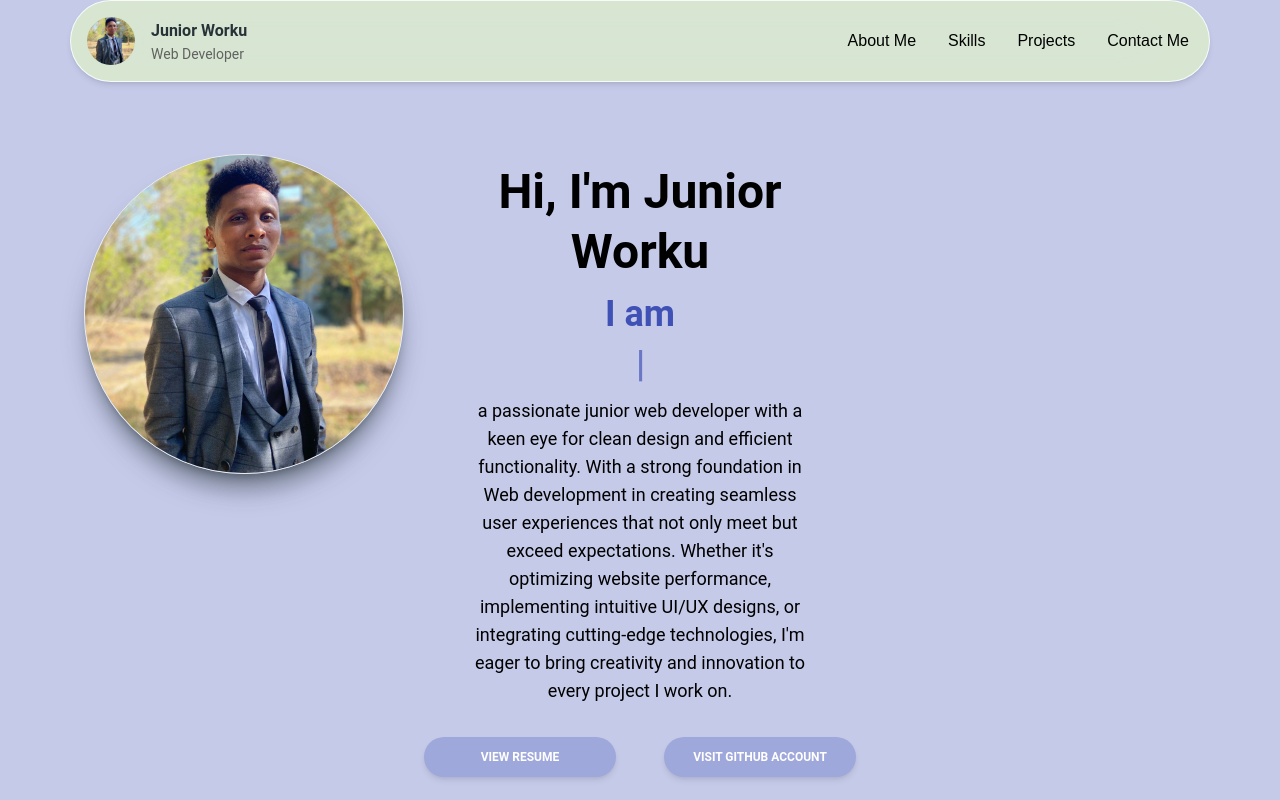
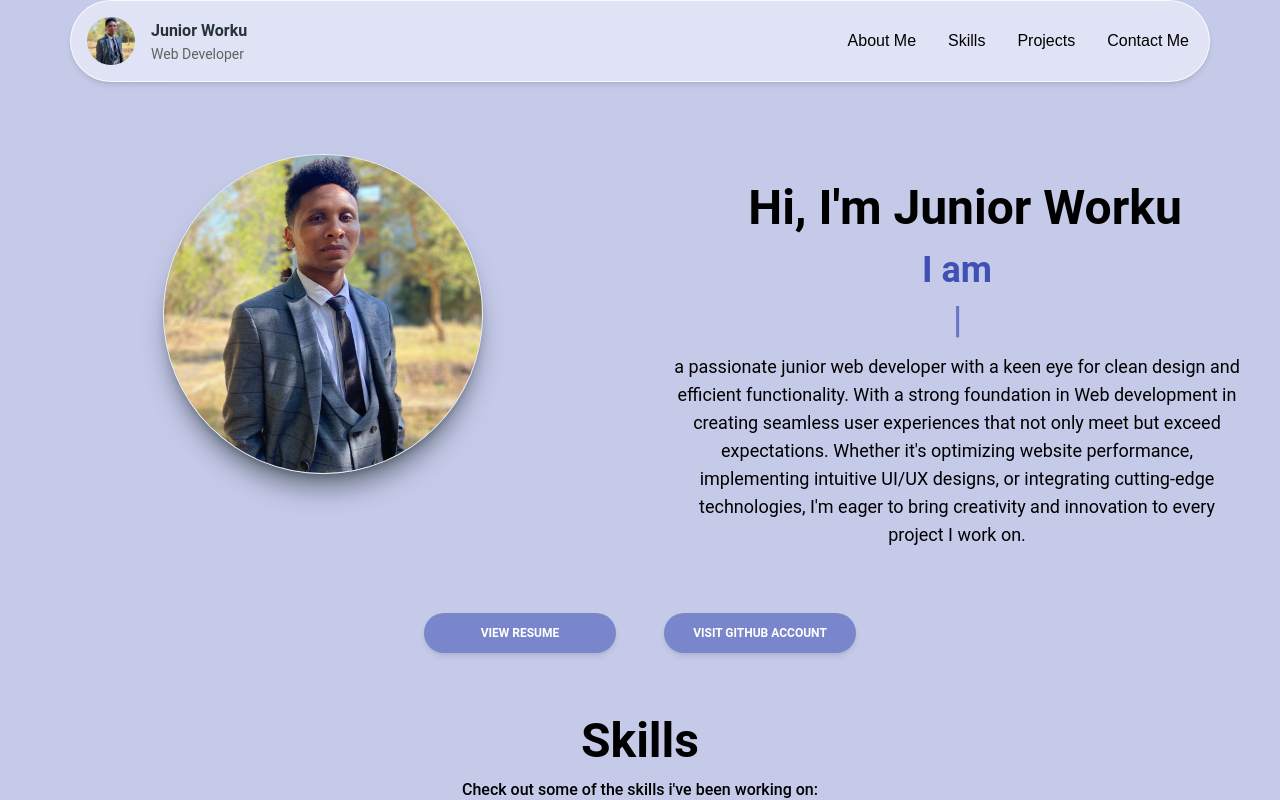
Before and after one commit to juniorworku/Juju-s-Files, a React (Vite) app in the folder Portfolio Project/: page / in a window 1280 px wide. Shown: the top 800 px of the page. Built offline with nearby package versions, Linux system fonts and the light colour scheme.

Commit message:
code Updated

```diff
--- a/Portfolio Project/src/components/contactMe.jsx
+++ b/Portfolio Project/src/components/contactMe.jsx
@@ -86,7 +86,7 @@ function ContactMeSection() {
                     name="firstName"
                     placeholder="First Name"
                     as={Input}
-                    className="focus:border-t-blue-900"
+                    className="focus:border-blacked"
                   />
                   <ErrorMessage name="firstName" className="text-red-500 font-normal" />
                 </div>
@@ -103,7 +103,7 @@ function ContactMeSection() {
                     name="lastName"
                     placeholder="Last Name"
                     as={Input}
-                    className="focus:border-t-blue-900"
+                    className="focus:border-blacked"
                   />
                   <ErrorMessage name="lastName" className="text-red-500 font-normal" />
                 </div>
@@ -121,7 +121,7 @@ function ContactMeSection() {
                   name="email"
                   placeholder="name@example.com"
                   as={Input}
-                  className="focus:border-t-blue-900"
+                  className="focus:border-blacked"
                 />
                 <ErrorMessage name="email" className="text-red-500 font-normal" />
               </div>
@@ -142,7 +142,7 @@ function ContactMeSection() {
                 />
                 <ErrorMessage name="message" className="text-red-500 font-normal" />
               </div>
-                <Button type="submit" variant="gradient" color="green">
+                <Button className="bg-indigo-300 rounded-full px-4 md:w-[12rem]" type="submit">
                   Send message
                 </Button>
             </form>
--- a/Portfolio Project/src/components/footer.jsx
+++ b/Portfolio Project/src/components/footer.jsx
@@ -30,7 +30,7 @@ export default function FooterSection() {
   return (
     <div>
         <footer className="w-full flex flex-col items-center justify-center gap-2 lg:gap-3 py-2 lg:py-4">
-            <Typography varaint="h3" className="font-montserrat text-1.25xl font-semibold tracking-wide">Junior Worku</Typography>
+            <Typography varaint="h1" className="font-montserrat font-bold">Junior Worku</Typography>
             <div className="flex flex-row flex-wrap items-center justify-center gap-y-6 text-center md:justify-between">
                 <ul className="flex justify-center gap-y-2 gap-x-12 text-center">
                     <li>
@@ -76,18 +76,18 @@ export default function FooterSection() {
                 </ul>
             </div>
             <div className="flex gap-2">
-                <Typography as="a" href={socialLinks.github} target="_blank" className="transition-all duration-500 ease-in-out text-#7e908e hover:transform hover:scale-120">
+                <Typography as="a" href={socialLinks.github} target="_blank" className="transition-all duration-500 ease-in-out hover:transform hover:scale-180">
                     <FaGithub size={35} />
                 </Typography >
-                <Typography as="a" href={socialLinks.linkedin} target="_blank" className="transition-all duration-500 ease-in-out text-#7e908e hover:transform hover:scale-120">
+                <Typography as="a" href={socialLinks.linkedin} target="_blank" className="transition-all duration-500 ease-in-out hover:transform hover:scale-180">
                     <FaLinkedin size={35} />
                 </Typography>
-                <Typography as="a" href={socialLinks.telegram} target="_blank" className="transition-all duration-500 ease-in-out text-#7e908e hover:transform hover:scale-120">
-                    <FaTelegramPlane size={35} />
+                <Typography as="a" href={socialLinks.telegram} target="_blank" className="transition-all duration-500 ease-in-out hover:transform hover:scale-180">
+                    <FaTelegramPlane size={35}  />
                 </Typography>
             </div>
             <hr className="my-1 border-blue-gray-50" />
-            <Typography color="blue-gray" className="text-center font-normal">
+            <Typography className="text-center font-normal">
                 &copy; 2024 Junior Worku
             </Typography>
         </footer>
--- a/Portfolio Project/src/components/heroSection.jsx
+++ b/Portfolio Project/src/components/heroSection.jsx
@@ -12,18 +12,18 @@ export default function HeroSection() {
     <>
       <header id="about" className="p-4">
         <div className="mt-2 w-full">
-          <div className="container grid grid-cols-1 gap-12 sm:grid-cols-1 md:grid-cols-1 lg:grid-cols-3 xl:grid-cols-3 mx-auto text-start">
-            <div>
+          <div className=" grid grid-cols-1 gap-5 sm:grid-cols-1 md:grid-cols-1 lg:grid-cols-2 xl:grid-cols-2 text-center">
+            <div className="items-center justify-between">
               <img
                 className="m-auto h-80 w-80 rounded-full object-cover object-center shadow-xl shadow-blue-gray-900/50 border"
                 src={heroImage}
                 alt="profile image"
               />
             </div>
-            <div>
+            <div className="p-4">
               <Typography
                 variant="h1"
-                className="mx-auto my-2 w-full text-center"
+                className="mx-2 my-2 w-full text-center"
               >
                 Hi, I'm {Bio.name}<br />
               </Typography>
@@ -45,20 +45,20 @@ export default function HeroSection() {
               </Typography>
               <Typography
                 variant="lead"
-                className="mx-auto w-full lg:text-lg text-center"
+                className="px-2 w-full lg:text-lg text-center"
               >
                 {Bio.description}
               </Typography>
 
             </div>
           </div>
-          <div className="mt-8">
+          <div className="mt-12">
             <div className="justify-center items-center flex flex-row gap-12">
               <a href={Bio.resume} target="_blank" rel="noreferrer">
-                <Button className="bg-indigo-200 rounded-full px-4 md:w-[12rem]">View Resume</Button>
+                <Button className="bg-indigo-300 rounded-full px-4 md:w-[12rem]">View Resume</Button>
               </a>
               <a href={Bio.github} target="_blank" rel="noreferrer">
-                <Button className="bg-indigo-200 rounded-full px-4 md:w-[12rem]">Visit GitHub Account</Button>
+                <Button className="bg-indigo-300 rounded-full px-4 md:w-[12rem]">Visit GitHub Account</Button>
               </a>
             </div>
           </div>
--- a/Portfolio Project/src/components/navBar.jsx
+++ b/Portfolio Project/src/components/navBar.jsx
@@ -38,7 +38,7 @@ export default function NavBar() {
     `;
 
   return (
-    <Navbar className="bg-light-green-100 mx-auto max-w-screen-xl px-4 py-2 lg:rounded-full lg:py-4">
+    <Navbar className="bg-indigo-50 mx-auto max-w-screen-xl px-4 py-2 lg:rounded-full lg:py-4">
       <div className="container mx-auto flex items-center justify-between text-blue-gray-900">
         <div className="flex items-center gap-4">
           <Avatar src={heroImage} alt="avatar" as="a" href="#" className="cursor-pointer" />
--- a/Portfolio Project/src/data/fixedData.jsx
+++ b/Portfolio Project/src/data/fixedData.jsx
@@ -156,7 +156,7 @@ export const projects = [
     image: weatherImage,
     title: "weather App",
     description:
-      " Welcome to the GitHub repository for the my personal portfolio website project! Explore the source code. Built with HTML, CSS, and JavaScript.",
+      " This is a simple weather displaying application built with React + vite, using the OpenWeather API to fetch real-time weather data. By entering the city name, and the Application will display the weather information of the city.",
     tags: ["React + vite", "Material TailWind Css"],
     link: "https://github.com",
     repository: "https://github.com/juniorworku/ReactJS-Weather-App",
```
